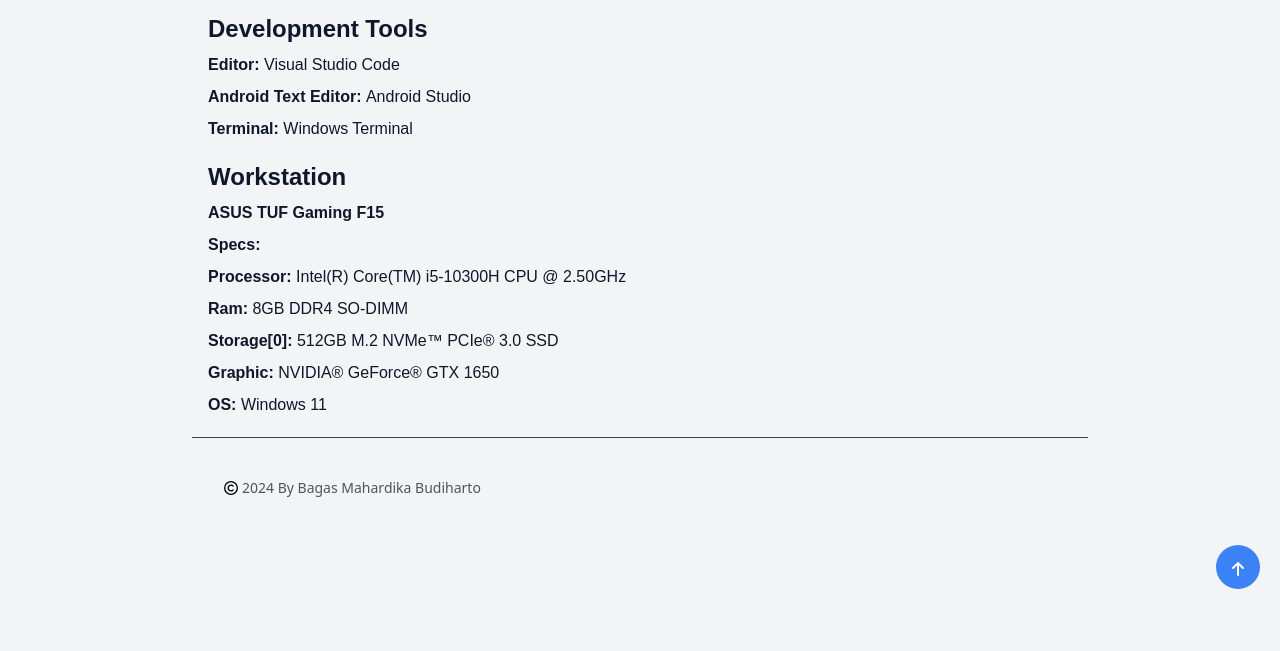
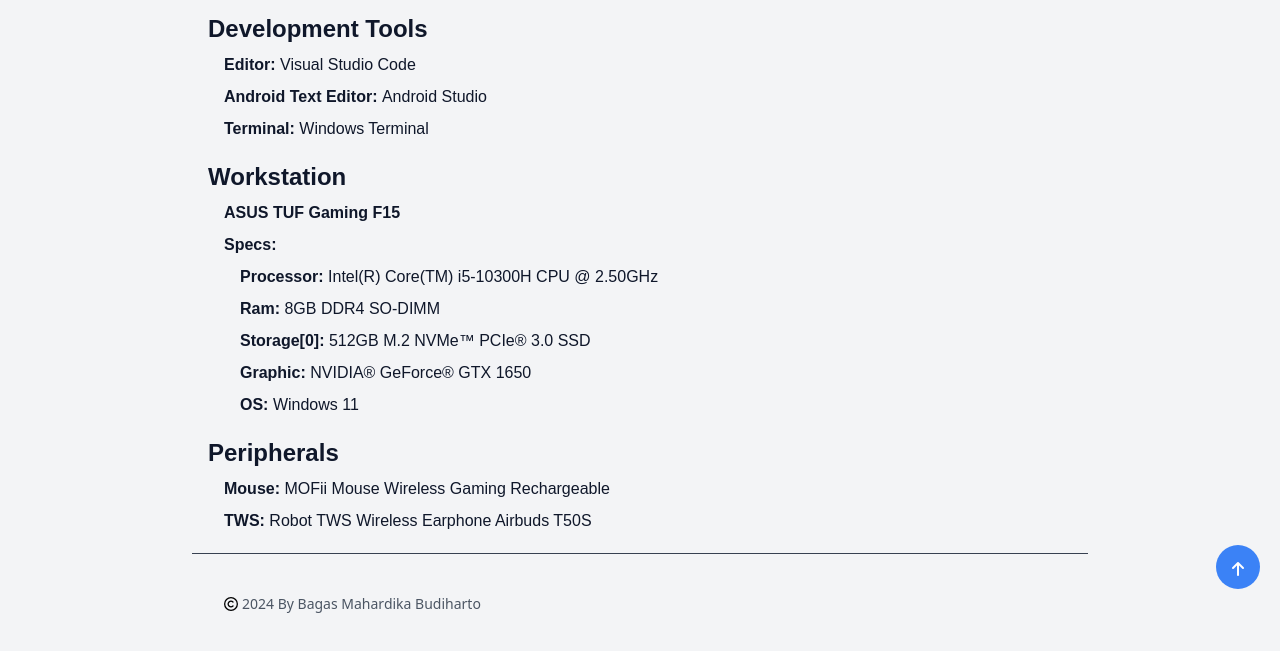
Before and after one commit to BagasMB/personal-website, a website: page equipments.html in a window 1280 px wide. Shown: the part 191-842 px from the top of the page. Before the commit the page ends 800 px from the top, so only its background shows below. Drawn offline with nearby package versions, Linux system fonts and the light colour scheme; a web font is replaced by a local one.

Commit message:
Initial commit

```diff
--- a/equipments.html
+++ b/equipments.html
@@ -90,7 +90,7 @@
           <div class="prose w-full px-4 dark:text-gray-100 text-dark">
             <div class="mb-5">
               <h2 class="text-2xl font-medium judul text-left mb-2">Development Tools</h2>
-              <ul class="list-disc ml-5 subjudul">
+              <ul class="list-disc list-inside px-4 subjudul">
                 <li class="mb-2"><span class="font-bold">Editor: </span><a class="underline" href="https://code.visualstudio.com/">Visual Studio Code</a></li>
                 <li class="mb-2"><span class="font-bold">Android Text Editor: </span><a class="underline" href="https://developer.android.com/studio">Android Studio</a></li>
                 <li class="mb-2"><span class="font-bold">Terminal: </span><a class="underline" href="https://github.com/microsoft/terminal">Windows Terminal</a></li>
@@ -98,18 +98,33 @@
             </div>
             <div class="mb-5">
               <h2 class="text-2xl font-medium judul text-left mb-2">Workstation</h2>
-              <ul class="list-disc ml-5 subjudul">
+              <ul class="list-disc list-inside px-4 subjudul">
                 <li class="mb-2">
                   <span class="font-bold"><a href="https://www.asus.com/id/laptops/for-gaming/tuf-gaming/asus-tuf-gaming-f15/">ASUS TUF Gaming F15 </a></span>
                 </li>
                 <li class="mb-2"><span class="font-bold">Specs: </span></li>
-                <ul class="list-disc ml-5">
+                <ul class="list-disc list-inside px-4">
                   <li class="mb-2"><span class="font-bold">Processor: </span>Intel(R) Core(TM) i5-10300H CPU @ 2.50GHz</li>
                   <li class="mb-2"><span class="font-bold">Ram: </span>8GB DDR4 SO-DIMM</li>
                   <li class="mb-2"><span class="font-bold">Storage[0]: </span>512GB M.2 NVMe™ PCIe® 3.0 SSD</li>
                   <li class="mb-2"><span class="font-bold">Graphic: </span> NVIDIA® GeForce® GTX 1650</li>
                   <li class="mb-2"><span class="font-bold">OS: </span>Windows 11</li>
                 </ul>
+              </ul>
+            </div>
+            <div class="mb-5">
+              <h2 class="text-2xl font-medium judul text-left mb-2">Peripherals</h2>
+              <ul class="list-disc list-inside px-4 subjudul">
+                <li class="mb-2">
+                  <span class="font-bold">Mouse: </span>
+                  <a href="https://shopee.co.id/MOFii-Mouse-Wireless-Gaming-Rechargeable-Baterai-Type-C-Fast-Charging-1600DPI-RGB-Light-P6-i.487136590.23911735997"> MOFii Mouse Wireless Gaming Rechargeable</a>
+                </li>
+                <li class="mb-2">
+                  <span class="font-bold">TWS: </span>
+                  <a href="https://shopee.co.id/Robot-TWS-Wireless-Earphone-Airbuds-T50S-Original-BT-5.3-True-Wireless-Headset-Bluetooth-Earbuds-IPX4-WaterProof-Garansi-1-Tahun-i.11868085.14332695246">
+                    Robot TWS Wireless Earphone Airbuds T50S
+                  </a>
+                </li>
               </ul>
             </div>
           </div>
--- a/package.json
+++ b/package.json
@@ -13,5 +13,8 @@
     "autoprefixer": "^10.4.20",
     "postcss": "^8.4.41",
     "tailwindcss": "^3.4.10"
+  },
+  "dependencies": {
+    "@tailwindcss/typography": "^0.5.15"
   }
 }
--- a/tailwind.config.js
+++ b/tailwind.config.js
@@ -1,7 +1,7 @@
 /** @type {import('tailwindcss').Config} */
 module.exports = {
   content: ["index.html"],
-  darkMode:"class",
+  darkMode: "class",
   theme: {
     container: {
       center: true,
@@ -18,5 +18,5 @@
       },
     },
   },
-  plugins: [],
+  plugins: [require("@tailwindcss/typography")],
 };
```
Also changed, not shown: src/output.css, 1 other file.
